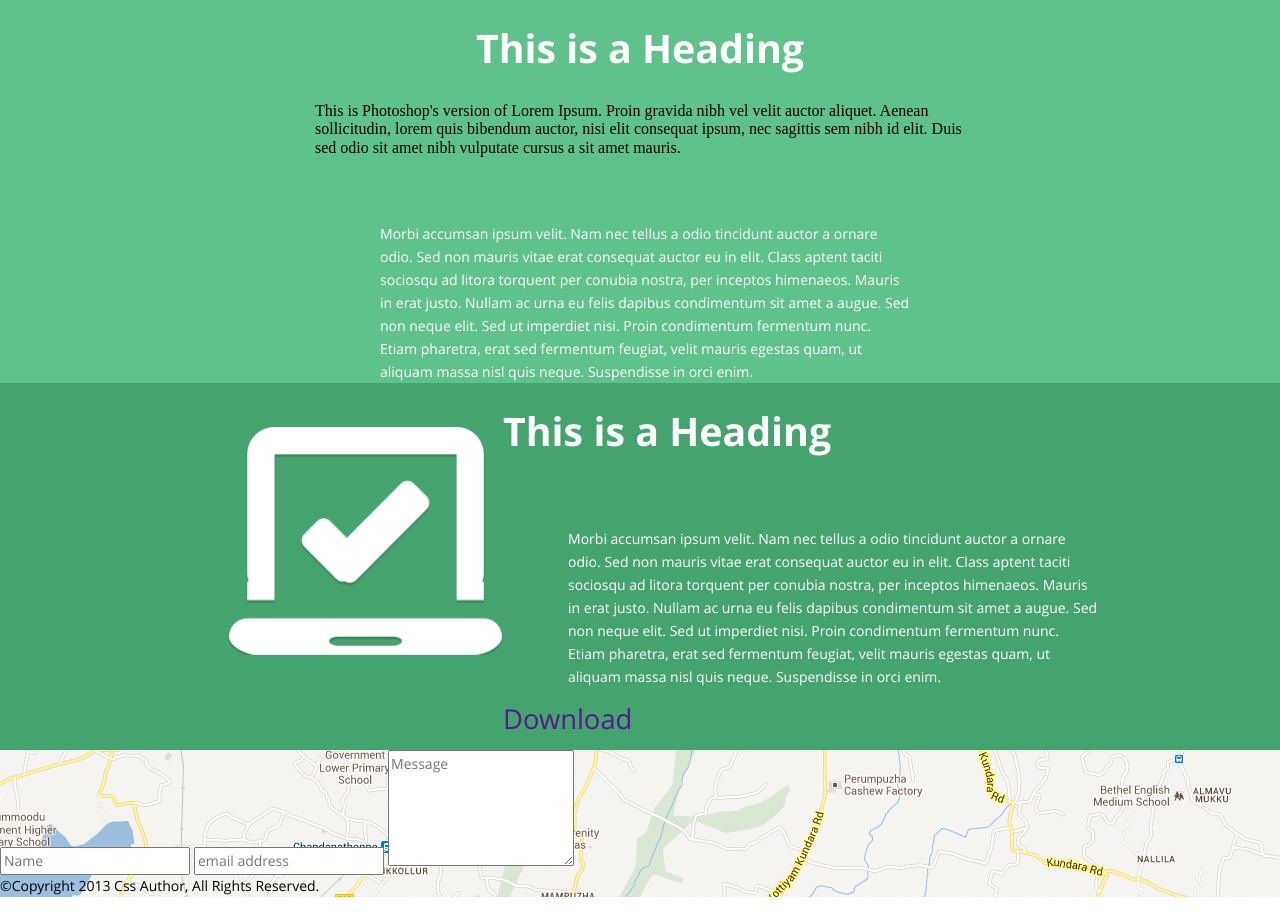
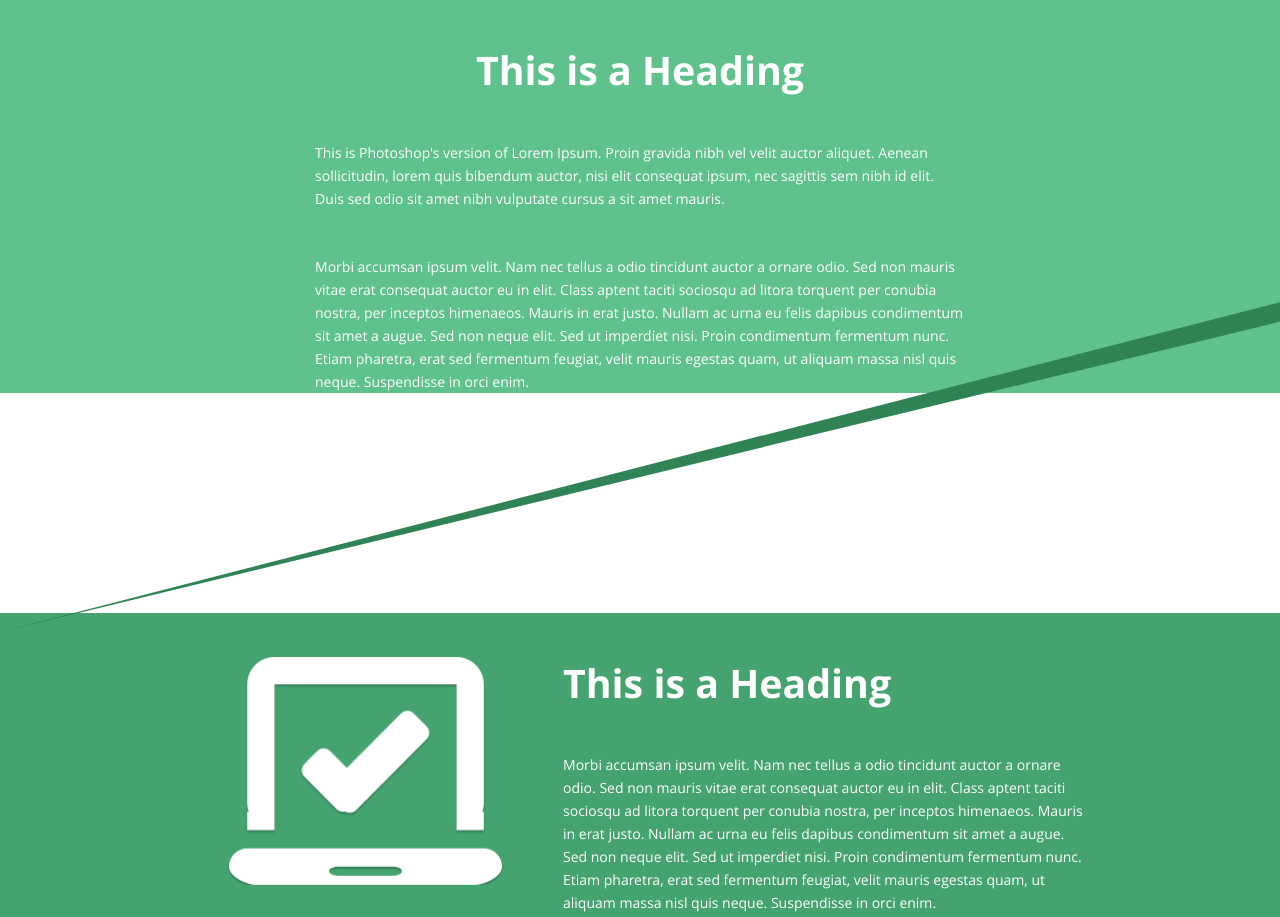
Before and after one commit to danilafilipov/Wg, a plain HTML site: page index.html in a window 1280 px wide. Shown: the part 1438-2355 px from the top of the page. Drawn offline with Linux system fonts and the light colour scheme.

Commit message:
добавление картинок

```diff
--- a/index.html
+++ b/index.html
@@ -34,17 +34,22 @@
 			</div>
 			<div class="main-description">
 				<div class="main-description_tablet">
-					<h3 class="main-description_title">This is a Heading</h3>
+					<h3 class="main-description_tablet-title">This is a Heading</h3>
 					<div class="main-description_tablet-block">
 						<p class="main-description_tablet-plan">This is Photoshop's version  of Lorem Ipsum. Proin gravida nibh vel velit auctor aliquet. Aenean sollicitudin, lorem quis bibendum auctor, nisi elit consequat ipsum, nec sagittis sem nibh id elit. Duis sed odio sit amet nibh vulputate cursus a sit amet mauris.</p>
 
-						<p class="main-description_paragraph">Morbi accumsan ipsum velit. Nam nec tellus a odio tincidunt auctor a ornare odio. Sed non  mauris vitae erat consequat auctor eu in elit. Class aptent taciti sociosqu ad litora torquent per conubia nostra, per inceptos himenaeos. Mauris in erat justo. Nullam ac urna eu felis dapibus condimentum sit amet a augue. Sed non neque elit. Sed ut imperdiet nisi. Proin condimentum fermentum nunc. Etiam pharetra, erat sed fermentum feugiat, velit mauris egestas quam, ut aliquam massa nisl quis neque. Suspendisse in orci enim.</p>
+						<p class="main-description_tablet-paragraph">Morbi accumsan ipsum velit. Nam nec tellus a odio tincidunt auctor a ornare odio. Sed non  mauris vitae erat consequat auctor eu in elit. Class aptent taciti sociosqu ad litora torquent per conubia nostra, per inceptos himenaeos. Mauris in erat justo. Nullam ac urna eu felis dapibus condimentum sit amet a augue. Sed non neque elit. Sed ut imperdiet nisi. Proin condimentum fermentum nunc. Etiam pharetra, erat sed fermentum feugiat, velit mauris egestas quam, ut aliquam massa nisl quis neque. Suspendisse in orci enim.</p>
 					</div>
+				</div>
+				<div class="border">
+					<svg width="1280" height="360" viewBox="0 0 1280 360">
+  						<polygon points="0,335 1300,0 1300,20" fill="#308355"></polygon>
+					</svg>
 				</div>
 				<div class="main-description_computer">
 					<div class="main-description_computer-block">
-						<h3 class="main-description_title">This is a Heading</h3>
-						<p class="main-description_paragraph">Morbi accumsan ipsum velit. Nam nec tellus a odio tincidunt auctor a ornare odio. Sed non  mauris vitae erat consequat auctor eu in elit. Class aptent taciti sociosqu ad litora torquent per conubia nostra, per inceptos himenaeos. Mauris in erat justo. Nullam ac urna eu felis dapibus condimentum sit amet a augue. Sed non neque elit. Sed ut imperdiet nisi. Proin condimentum fermentum nunc. Etiam pharetra, erat sed fermentum feugiat, velit mauris egestas quam, ut aliquam massa nisl quis neque. Suspendisse in orci enim.</p>
+						<h3 class="main-description_computer-title">This is a Heading</h3>
+						<p class="main-description_computer-paragraph">Morbi accumsan ipsum velit. Nam nec tellus a odio tincidunt auctor a ornare odio. Sed non  mauris vitae erat consequat auctor eu in elit. Class aptent taciti sociosqu ad litora torquent per conubia nostra, per inceptos himenaeos. Mauris in erat justo. Nullam ac urna eu felis dapibus condimentum sit amet a augue. Sed non neque elit. Sed ut imperdiet nisi. Proin condimentum fermentum nunc. Etiam pharetra, erat sed fermentum feugiat, velit mauris egestas quam, ut aliquam massa nisl quis neque. Suspendisse in orci enim.</p>
 						<a class="main-button" href="">Download</a>
 					</div>
 				</div>
--- a/style/style.css
+++ b/style/style.css
@@ -41,15 +41,18 @@ body {
 	line-height: 23px;
 }
 
-.main-description_paragraph,
-.main-description_plan {
+.main-description_tablet-paragraph,
+.main-description_computer-paragraph,
+.main-description_tablet-plan {
 	font-family: Open sans, regular;
 	font-size: 14px;
 	line-height: 23px;
 	color: #ffffff;
+	text-align: left;
 }
 
-.main-description_title {
+.main-description_computer-title,
+.main-description_tablet-title {
 	font-family: Open sans, semibold;
 	font-size: 39.35px;
 	line-height: 62px;
@@ -114,6 +117,7 @@ body {
 	list-style: none;
 	margin-top: 170px;
 	margin-bottom: 96px;
+	background-color: #ffffff;
 }
 
 .main-files_item {
@@ -146,47 +150,21 @@ body {
 	background-repeat: no-repeat;
 }
 
-/* Описательная часть */
-
-.main-description_tablet-block {
-	width: 650px;
-	margin: 0 auto;
-}
-
-.main-description_computer-block {
-	width: 520px;
-}
 
 
 
+/* Описательная часть */
+/* 1 блок */
+
+.maind-description {
+
+}
+
 .main-description_tablet {
+	position: relative;
 	text-align: center;
 	padding-top: 85px;
     background-color: #5fc18b;
-}
-
-.main-description_title {
-	margin-top: 17px;
-	margin-bottom: 23px;
-}
-
-.main-description_tablet-plan {
-	text-align: left;
-    margin-bottom: 45px;
-}
-
-.main-description_paragraph {
-    text-align: left;
-    width: 530px;
-    margin-bottom: 0;
-    margin-top: 65px;
-    margin-left: 65px;
-}
-
-.main-description_computer {
-	display: flex;
-    margin: 0 auto;
-    background-color: #44a36f;
 }
 
 .main-description_tablet::before {
@@ -201,6 +179,45 @@ body {
 	background-size: cover;
 }
 
+.main-description_title {
+	margin-top: 17px;
+	margin-bottom: 23px;
+}
+
+.main-description_tablet-block {
+	width: 650px;
+	margin: 0 auto;
+}
+
+.main-description_tablet-plan {
+    margin-bottom: 45px;
+}
+
+.main-description_tablet-paragraph {
+	margin: 0;
+}
+
+/* 1.5 SVG блок */
+.border {
+	position: absolute;
+	top: 1735px;
+
+}
+
+.border svg {
+	width: 100%;
+
+}
+
+/* 2 блок */
+
+.main-description_computer {
+	display: flex;
+    margin: 0 auto;
+    margin-top: 220px;
+    background-color: #44a36f;
+}
+
 .main-description_computer::before {
 	content: "";
 	position: relative;
@@ -213,6 +230,24 @@ body {
 	background-repeat: no-repeat;
 	background-size: cover;
 }
+
+.main-description_computer-block {
+	width: 520px;
+	margin-left: 60px;
+}
+
+.main-description_computer-title {
+
+}
+
+.main-description_computer-paragraph {
+
+}
+
+
+
+
+/* футтер */
 
 .footer {
 	background-image: url(../image/map.png);
```
Also changed, not shown: image/1.svg (added), image/2.svg (added).
